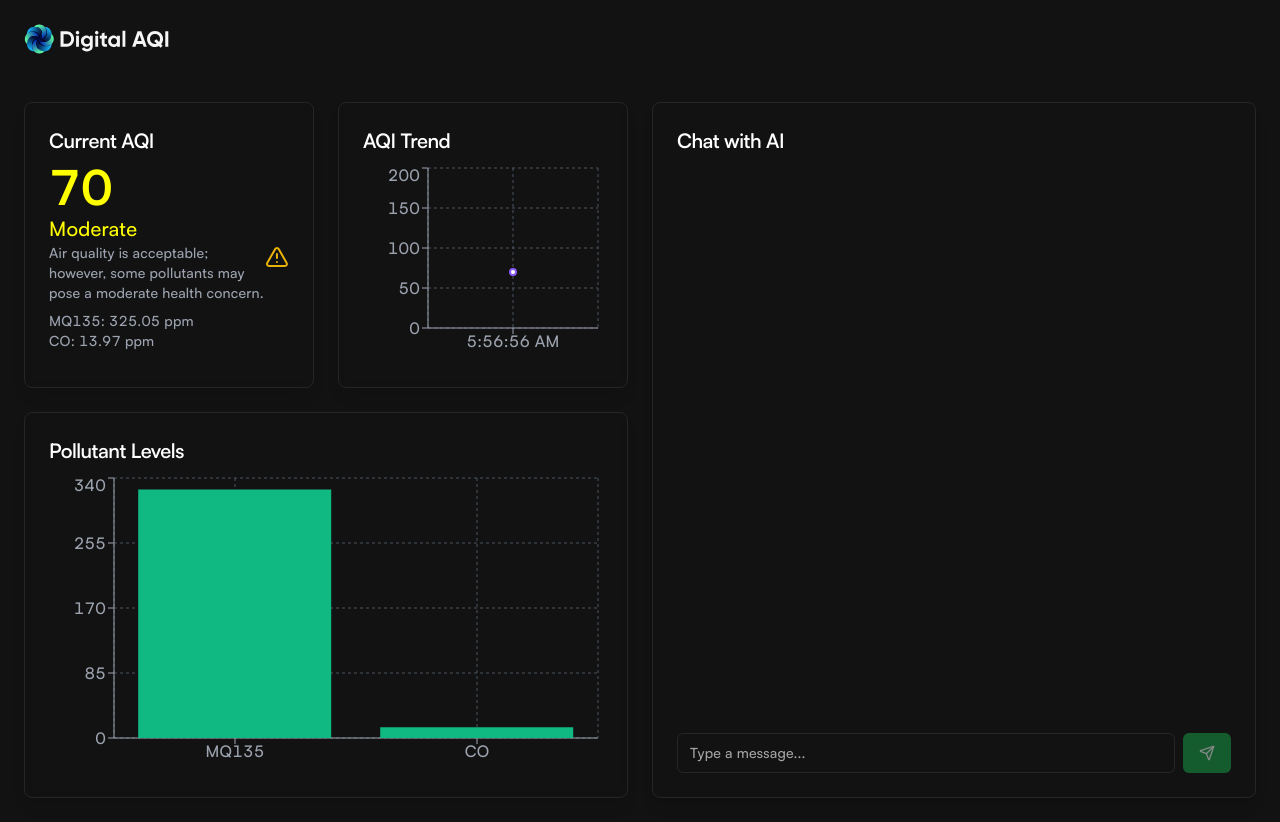
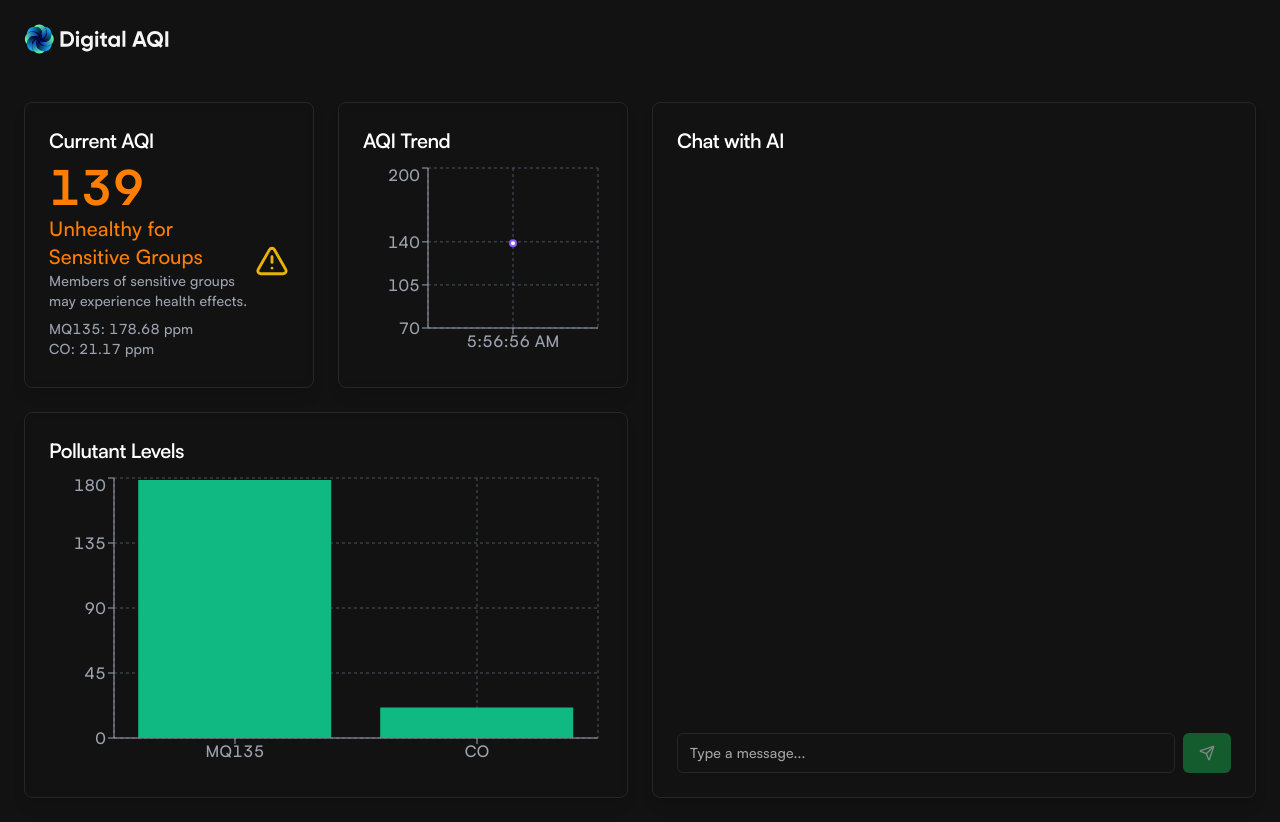
Before and after one commit to jaganprasannan/green-hack-aqi, a Next.js app: page / in a window 1280 px wide. Built offline with nearby package versions, Linux system fonts and the light colour scheme.

Commit message:
Modified AQI

```diff
--- a/src/components/dashboard.tsx
+++ b/src/components/dashboard.tsx
@@ -17,10 +17,9 @@ import {
 
 import { Card, CardContent, CardHeader, CardTitle } from '@/components/ui/card'
 
-// Configuration object for AQI ranges and sensor values
 const config = {
   aqi: {
-    min: 50,
+    min: 70,
     max: 200,
   },
   co: {
@@ -95,7 +94,6 @@ const aqiCategories: AQICategory[] = [
   },
 ]
 
-// Helper function to get AQI category
 const getAQICategory = (aqi: number): AQICategory => {
   return (
     aqiCategories.find(
@@ -104,27 +102,37 @@ const getAQICategory = (aqi: number): AQICategory => {
   )
 }
 
-// Function to calculate AQI for CO pollutant based on its concentration
 const calculateAQIForCO = (co: number): number => {
   const normalizedCO = (co - config.co.min) / (config.co.max - config.co.min)
-  return normalizedCO * config.aqi.max
+  return config.aqi.min + normalizedCO * (config.aqi.max - config.aqi.min)
 }
 
-// Mocked functions to simulate sensor readings from MQ135 and MQ7
-const generateRandomCO = (): number =>
-  Math.random() * (config.co.max - config.co.min) + config.co.min
-const generateRandomMQ135 = (): number =>
-  Math.random() * (config.mq135.max - config.mq135.min) + config.mq135.min
+const generateSmoothedValue = (
+  prevValue: number,
+  min: number,
+  max: number,
+  maxChange: number,
+): number => {
+  const change = (Math.random() * 2 - 1) * maxChange
+  return Math.max(min, Math.min(max, prevValue + change))
+}
 
-// Update AQI calculation to use CO level
-const generatePollutantDataAndAQI = (): {
+const generatePollutantDataAndAQI = (
+  prevCO: number,
+  prevMQ135: number,
+): {
   pollutants: PollutantDataItem[]
   aqi: number
 } => {
-  const co = generateRandomCO()
-  const mq135 = generateRandomMQ135()
+  const co = generateSmoothedValue(prevCO, config.co.min, config.co.max, 4)
+  const mq135 = generateSmoothedValue(
+    prevMQ135,
+    config.mq135.min,
+    config.mq135.max,
+    20,
+  )
 
-  const aqi = calculateAQIForCO(co) // Calculate AQI based on CO
+  const aqi = calculateAQIForCO(co)
 
   return {
     pollutants: [
@@ -136,13 +144,20 @@ const generatePollutantDataAndAQI = (): {
 }
 
 export default function AQIDashboard(): JSX.Element {
-  const [currentAQI, setCurrentAQI] = useState<number>(0)
+  const [currentAQI, setCurrentAQI] = useState<number>(135)
   const [aqiHistory, setAQIHistory] = useState<AQIHistoryItem[]>([])
-  const [pollutantData, setPollutantData] = useState<PollutantDataItem[]>([])
+  const [pollutantData, setPollutantData] = useState<PollutantDataItem[]>([
+    { name: 'MQ135', value: 175, unit: 'ppm' },
+    { name: 'CO', value: 20, unit: 'ppm' },
+  ])
 
   useEffect(() => {
     const interval = setInterval(() => {
-      const { pollutants, aqi } = generatePollutantDataAndAQI()
+      const prevCO = pollutantData.find((p) => p.name === 'CO')?.value || 20
+      const prevMQ135 =
+        pollutantData.find((p) => p.name === 'MQ135')?.value || 175
+
+      const { pollutants, aqi } = generatePollutantDataAndAQI(prevCO, prevMQ135)
 
       setCurrentAQI(aqi)
       setPollutantData(pollutants)
@@ -152,14 +167,13 @@ export default function AQIDashboard(): JSX.Element {
     }, 3000)
 
     return () => clearInterval(interval)
-  }, [])
+  }, [pollutantData])
 
   const aqiCategory = getAQICategory(currentAQI)
 
   return (
     <div className='h-full'>
       <div className='grid grid-cols-1 md:grid-cols-2 gap-4 sm:gap-6'>
-        {/* Current AQI Card */}
         <Card className='bg-transparent border shadow-lg backdrop-blur-sm'>
           <CardHeader className='pb-2'>
             <CardTitle className='text-xl font-semibold text-white'>
@@ -180,7 +194,6 @@ export default function AQIDashboard(): JSX.Element {
                 <p className='text-sm text-gray-400'>
                   {aqiCategory.description}
                 </p>
-                {/* Display pollutant levels here */}
                 <div className='mt-2'>
                   {pollutantData.map((pollutant) => (
                     <p key={pollutant.name} className='text-sm text-gray-400'>
@@ -190,7 +203,7 @@ export default function AQIDashboard(): JSX.Element {
                   ))}
                 </div>
               </div>
-              {currentAQI > config.aqi.max * 0.2 ? (
+              {currentAQI > config.aqi.max * 0.6 ? (
                 <AlertTriangle className='w-16 h-16 text-yellow-500' />
               ) : (
                 <Leaf className='w-16 h-16 text-green-500' />
@@ -199,7 +212,6 @@ export default function AQIDashboard(): JSX.Element {
           </CardContent>
         </Card>
 
-        {/* AQI Trend Card */}
         <Card className='bg-transparent border shadow-lg backdrop-blur-sm'>
           <CardHeader className='pb-2'>
             <CardTitle className='text-xl font-semibold text-white'>
@@ -211,7 +223,10 @@ export default function AQIDashboard(): JSX.Element {
               <LineChart data={aqiHistory}>
                 <CartesianGrid strokeDasharray='3 3' stroke='#4B5563' />
                 <XAxis dataKey='time' stroke='#9CA3AF' />
-                <YAxis domain={[0, config.aqi.max]} stroke='#9CA3AF' />
+                <YAxis
+                  domain={[config.aqi.min, config.aqi.max]}
+                  stroke='#9CA3AF'
+                />
                 <Tooltip
                   contentStyle={{
                     backgroundColor: 'rgba(31, 41, 55, 0.8)',
@@ -230,7 +245,6 @@ export default function AQIDashboard(): JSX.Element {
           </CardContent>
         </Card>
 
-        {/* Pollutant Levels Card */}
         <Card className='md:col-span-2 bg-transparent border shadow-lg backdrop-blur-sm'>
           <CardHeader className='pb-2'>
             <CardTitle className='text-xl font-semibold text-white'>
```
